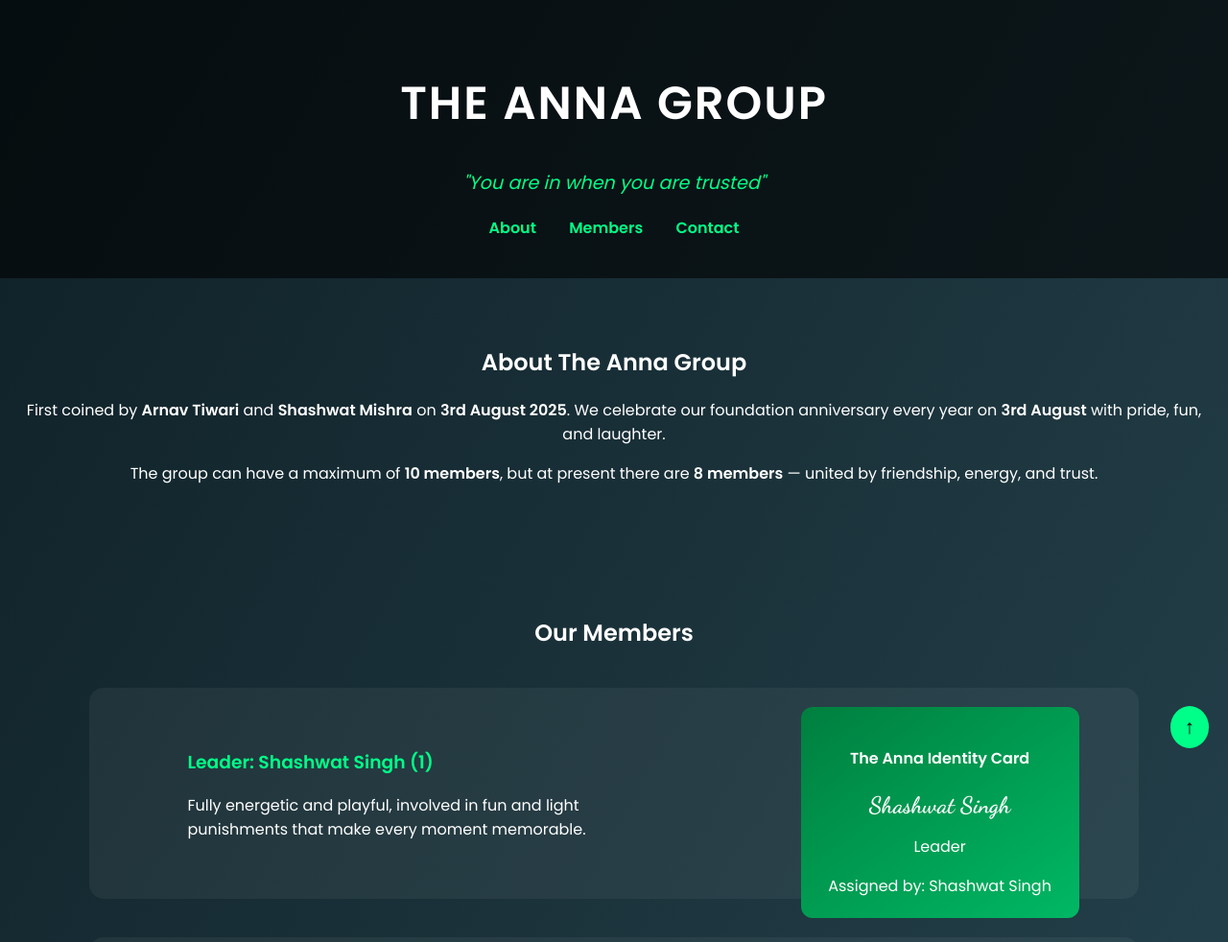
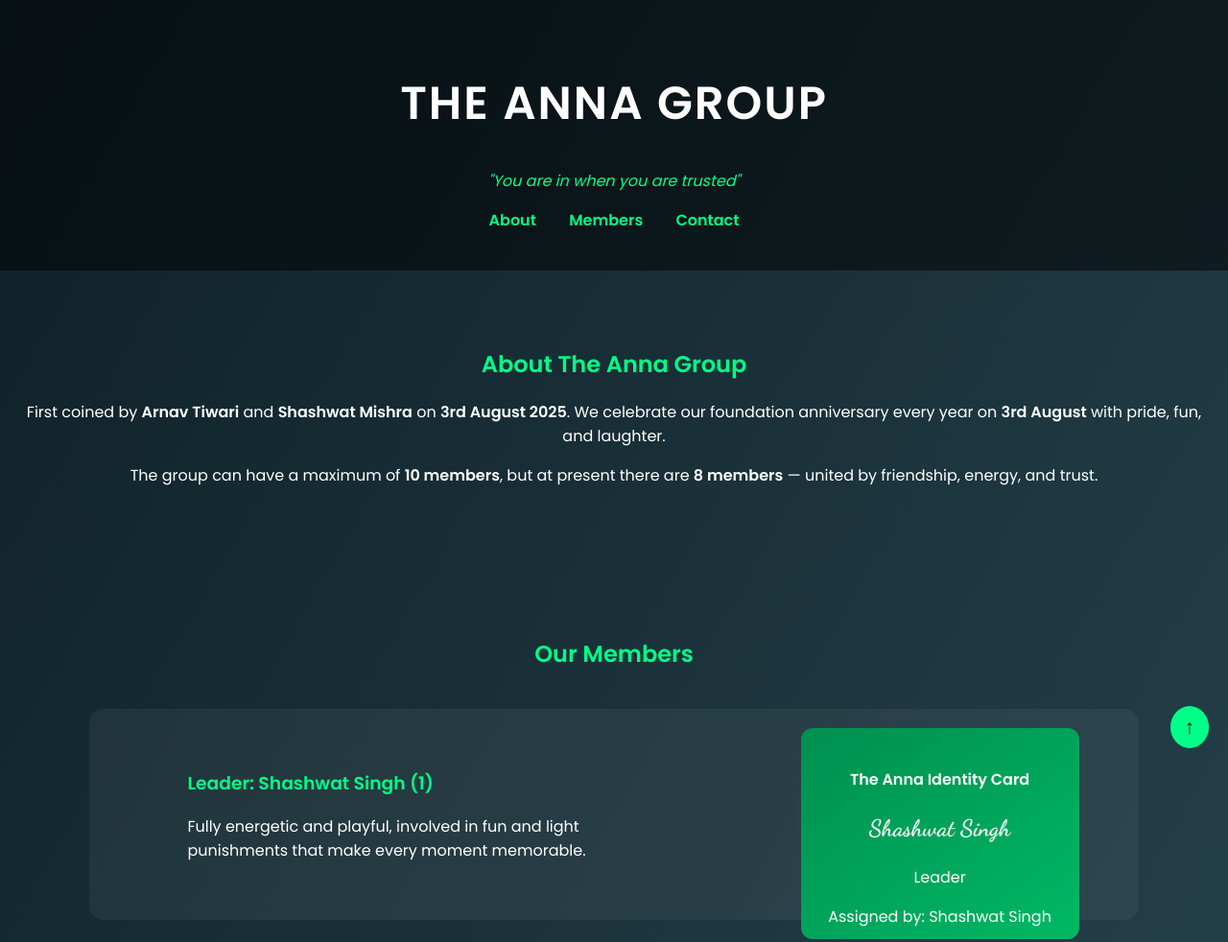
Before and after one commit to TIWARI-ENTERPRISES-LALGANJ/The-Anna-Group-, a plain HTML site: page index.html in a window 1280 px wide. Shown: the top 982 px of the page at 96% size. Drawn offline with Linux system fonts and the light colour scheme.

Commit message:
Update style.css

```diff
--- a/style.css
+++ b/style.css
@@ -2,16 +2,14 @@ body {
   margin: 0;
   font-family: 'Poppins', sans-serif;
   background: linear-gradient(120deg, #0f2027, #203a43, #2c5364);
-  color: white;
+  color: #fff;
   text-align: center;
-  overflow-x: hidden;
 }
 
 /* HEADER */
 header {
   padding: 40px 10px;
-  background: rgba(0, 0, 0, 0.6);
-  animation: fadeInDown 2s ease;
+  background: rgba(0, 0, 0, 0.5);
 }
 
 .main-title {
@@ -20,37 +18,35 @@ header {
 }
 
 .tagline {
+  color: #00ff88;
   font-style: italic;
-  font-size: 1.2rem;
-  color: #00ff88;
   margin-top: 5px;
 }
 
-/* NAVIGATION */
-nav {
-  margin-top: 20px;
-}
-
+/* NAV */
 nav a {
+  margin: 0 15px;
   color: #00ff88;
   text-decoration: none;
-  margin: 0 15px;
   font-weight: 600;
   transition: 0.3s;
 }
 
 nav a:hover {
-  color: white;
+  color: #fff;
   text-shadow: 0 0 10px #00ff88;
 }
 
 /* SECTIONS */
 section {
-  padding: 50px 20px;
-  animation: fadeIn 2s ease;
+  padding: 60px 20px;
 }
 
-/* MEMBER SECTION */
+h2 {
+  color: #00ff88;
+}
+
+/* MEMBER LAYOUT */
 .member {
   display: flex;
   justify-content: space-around;
@@ -58,36 +54,45 @@ section {
   margin: 40px auto;
   flex-wrap: wrap;
   background: rgba(255, 255, 255, 0.05);
+  border-radius: 15px;
   padding: 20px;
-  border-radius: 15px;
   width: 85%;
   transition: 0.5s;
+  opacity: 0;
+  transform: translateY(30px);
+}
+
+.member.visible {
+  opacity: 1;
+  transform: translateY(0);
 }
 
 .member:hover {
+  box-shadow: 0 0 20px rgba(0, 255, 100, 0.4);
   transform: scale(1.02);
-  box-shadow: 0 0 20px rgba(0, 255, 100, 0.4);
 }
 
 .description {
   width: 45%;
   text-align: left;
+  min-width: 250px;
 }
 
 .description h3 {
   color: #00ff88;
 }
 
+/* CARD */
 .card {
   width: 250px;
   height: 180px;
   perspective: 1000px;
   cursor: pointer;
+  position: relative;
 }
 
 .card .front, .card .back {
-  background: linear-gradient(145deg, #007f3f, #00b864);
-  color: white;
+  background: linear-gradient(145deg, #008f4f, #00b864);
   border-radius: 12px;
   padding: 20px;
   position: absolute;
@@ -116,7 +121,6 @@ section {
 .card-name {
   font-family: 'Dancing Script', cursive;
   font-size: 1.5rem;
-  margin: 10px 0;
 }
 
 /* CONTACT */
@@ -126,19 +130,19 @@ section {
 
 /* FOOTER */
 footer {
+  background: rgba(0, 0, 0, 0.7);
   padding: 20px;
-  background: rgba(0, 0, 0, 0.7);
   font-size: 0.9rem;
   color: #00ff88;
 }
 
-/* BACK TO TOP BUTTON */
+/* BACK TO TOP */
 #topBtn {
   position: fixed;
   bottom: 20px;
   right: 20px;
   background: #00ff88;
-  color: black;
+  color: #000;
   border: none;
   padding: 10px 15px;
   border-radius: 50%;
@@ -148,16 +152,37 @@ footer {
 }
 
 #topBtn:hover {
-  background: white;
+  background: #fff;
 }
 
 /* ANIMATIONS */
-@keyframes fadeIn {
-  from {opacity: 0; transform: translateY(20px);}
+.fade-up, .slide-up {
+  opacity: 0;
+  transform: translateY(30px);
+  transition: all 0.9s ease-out;
+}
+
+.fade-up.visible, .slide-up.visible {
+  opacity: 1;
+  transform: translateY(0);
+}
+
+.fade-down {
+  animation: fadeDown 1.2s ease;
+}
+
+@keyframes fadeDown {
+  from {opacity: 0; transform: translateY(-40px);}
   to {opacity: 1; transform: translateY(0);}
 }
 
-@keyframes fadeInDown {
-  from {opacity: 0; transform: translateY(-30px);}
-  to {opacity: 1; transform: translateY(0);}
+/* RESPONSIVE */
+@media (max-width: 768px) {
+  .member {
+    flex-direction: column;
+  }
+  .description {
+    width: 90%;
+    text-align: center;
+  }
 }
```
